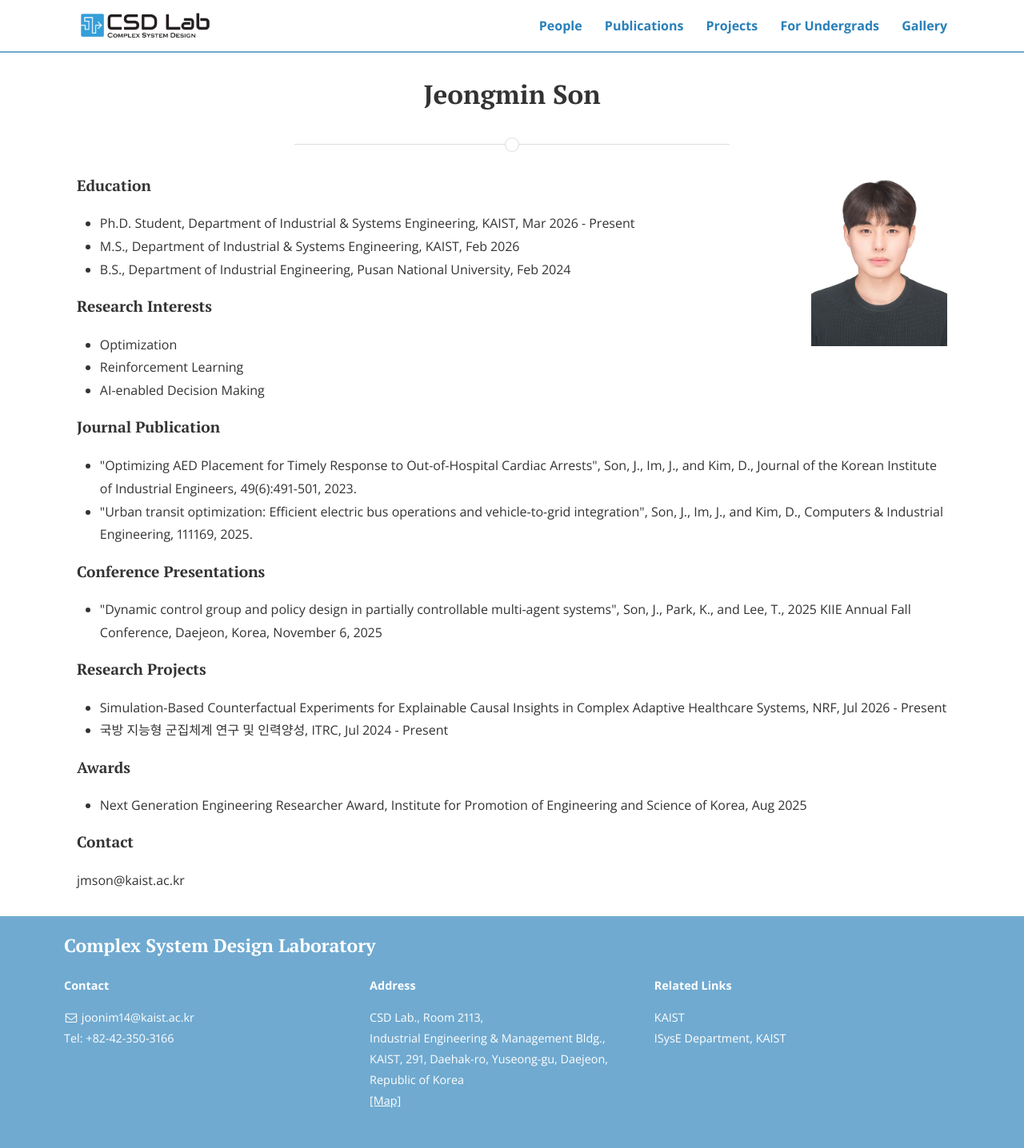
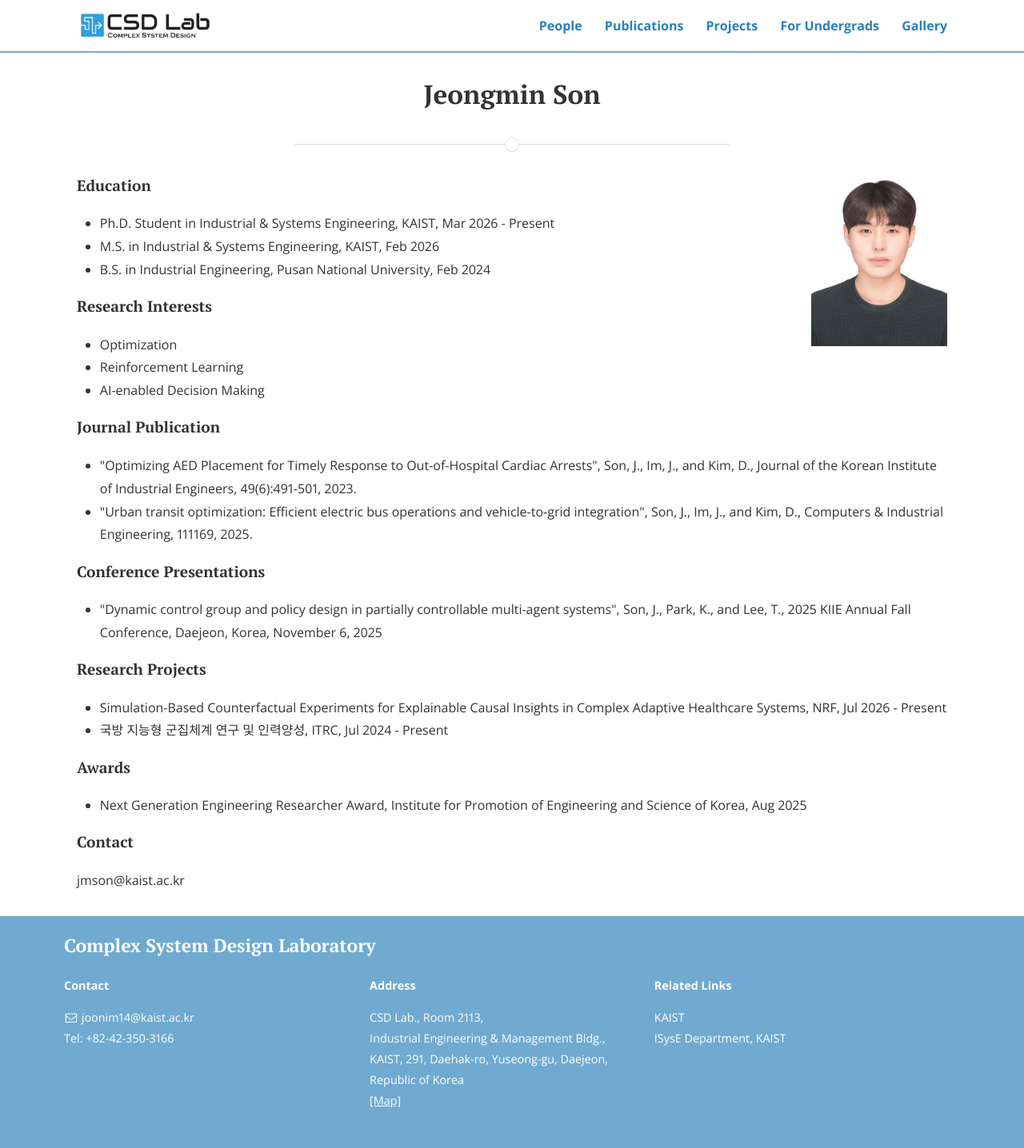
Before and after one commit to CSDlab-KAIST/csdlab-kaist.github.io, a Jekyll site: the page built from people/jeongmin.html, in a window 1280 px wide. Shown: the whole page at 80% size. Built offline with Jekyll 4.4.1, drawn with Linux system fonts in a browser that asks for light colours; nearby versions of some CDN libraries.

Commit message:
Update jeongmin.html

```diff
--- a/people/jeongmin.html
+++ b/people/jeongmin.html
@@ -13,9 +13,9 @@ title: Jeongmin Son
 
 <h4>Education</h4>
 <ul>
-  <li>Ph.D. Student, Department of Industrial & Systems Engineering, KAIST, Mar 2026 - Present</li>
-  <li>M.S., Department of Industrial & Systems Engineering, KAIST, Feb 2026</li>
-  <li>B.S., Department of Industrial Engineering, Pusan National University, Feb 2024</li>
+  <li>Ph.D. Student in Industrial & Systems Engineering, KAIST, Mar 2026 - Present</li>
+  <li>M.S. in Industrial & Systems Engineering, KAIST, Feb 2026</li>
+  <li>B.S. in Industrial Engineering, Pusan National University, Feb 2024</li>
 </ul>
 
 <h4>Research Interests</h4>
```
